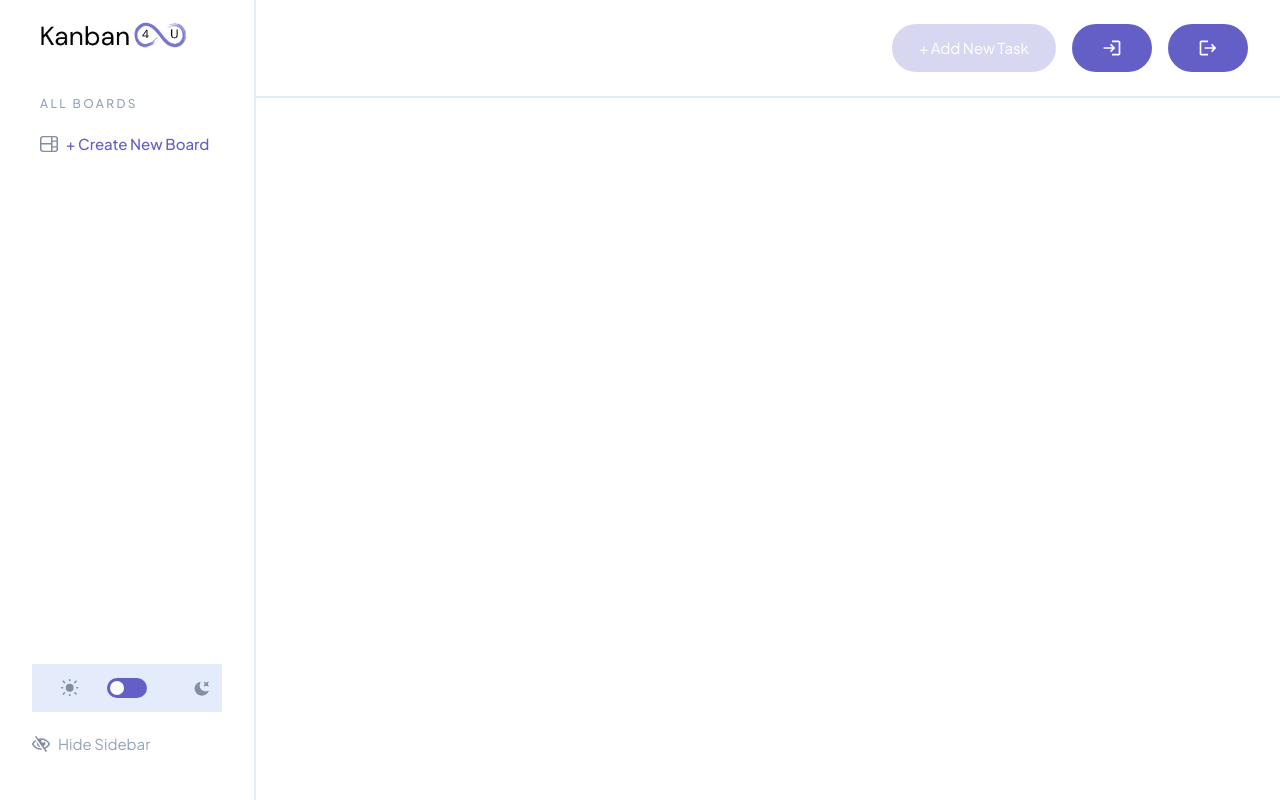
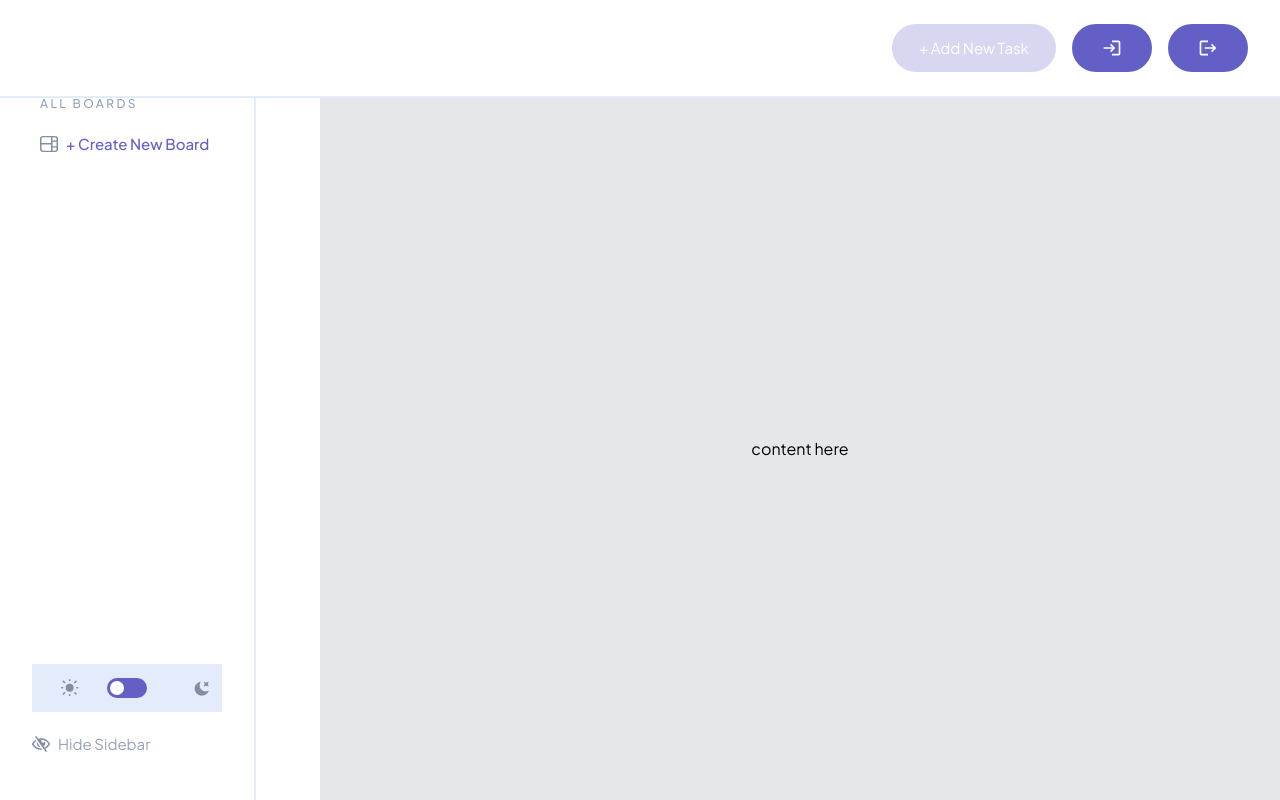
Before and after one commit to topcowmoo/dictyosperma-album, a React (Vite) app in the folder client/: page / in a window 1280 px wide. Built offline with nearby package versions, Linux system fonts and the light colour scheme.

Commit message:
add blank board to app.jsx

```diff
--- a/client/src/App.jsx
+++ b/client/src/App.jsx
@@ -13,13 +13,14 @@ function App() {
   };
 
   return (
-    <div className="App">
+    <div className="App h-screen flex flex-col">
       <Header
         sidebarVisible={sidebarVisible}
         setSidebarOpen={setSidebarVisible}
         darkMode={darkMode}
         isLoggedIn={isLoggedIn}
       />
+      <div className="flex flex-1">
         <Sidebar
           sidebarVisible={sidebarVisible}
           setSidebarVisible={setSidebarVisible}
@@ -27,10 +28,15 @@ function App() {
           toggleDarkMode={toggleDarkMode}
           isLoggedIn={isLoggedIn}
         />
-      <div className={`flex-1 ${sidebarVisible ? 'lg:pl-64' : ''}`}>
-        <main className="py-10">
-          <div className="px-4 sm:px-6 lg:px-8">{/* Content */}</div>
+        <div className={`flex-1 flex flex-col`}>
+          <main className="flex-1 bg-gray-200">
+            <div className="h-full flex items-center">
+              <div className="text-center bg-opacity-50 flex-1">
+                content here
+              </div>
+            </div>
           </main>
+        </div>
       </div>
     </div>
   );
--- a/client/src/index.css
+++ b/client/src/index.css
@@ -1,3 +1,10 @@
 @tailwind base;
 @tailwind components;
 @tailwind utilities;
+
+.board-area {
+  background-color: rgba(0, 0, 0, 0.1); /* Tint background color */
+  border-radius: 10px; /* Rounded borders */
+  padding: 20px; /* Inner padding */
+  box-shadow: 0 2px 4px rgba(0, 0, 0, 0.1); /* Optional: Add some shadow for better visibility */
+}
```
Lines whose indentation alone changed are shown as unchanged.
